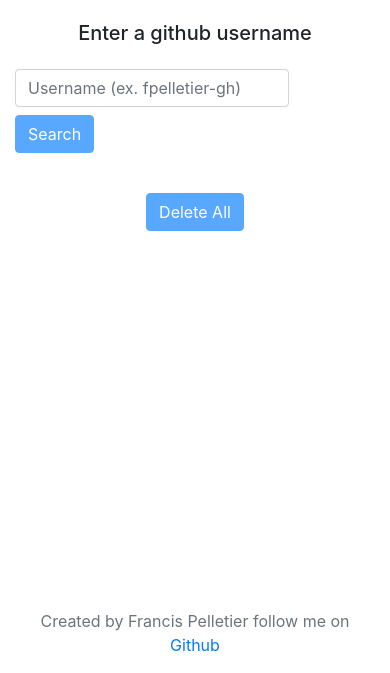
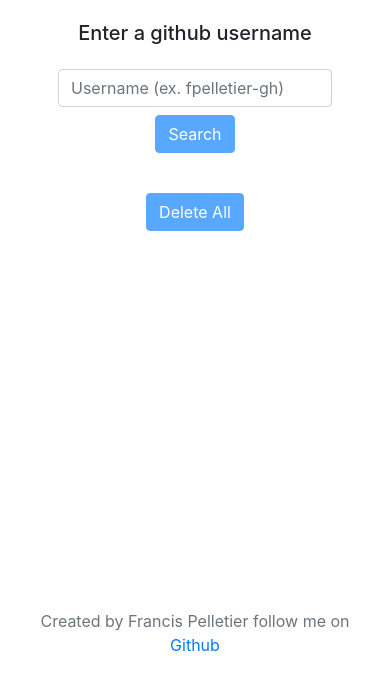
Before and after one commit to fpelletier-gh/github-finder, a website built with webpack: page src/bundle.html in a window 390 px wide. Shown: the part 171-844 px from the top of the page. Built offline with nearby package versions, Linux system fonts and the light colour scheme.

Commit message:
fix display bug with search button on mobile

```diff
--- a/src/bundle.html
+++ b/src/bundle.html
@@ -41,7 +41,7 @@
         <h1 class="mb-4">Github Finder</h1>
         <h5 class="mb-4">Enter a github username</h5>
         <form action="#" class="mx-auto">
-          <div class="form-row align-items-center">
+          <div class="form-row align-items-center justify-content-center">
             <div class="col-auto">
               <label for="user-input" class="sr-only">User :</label>
               <input
```
